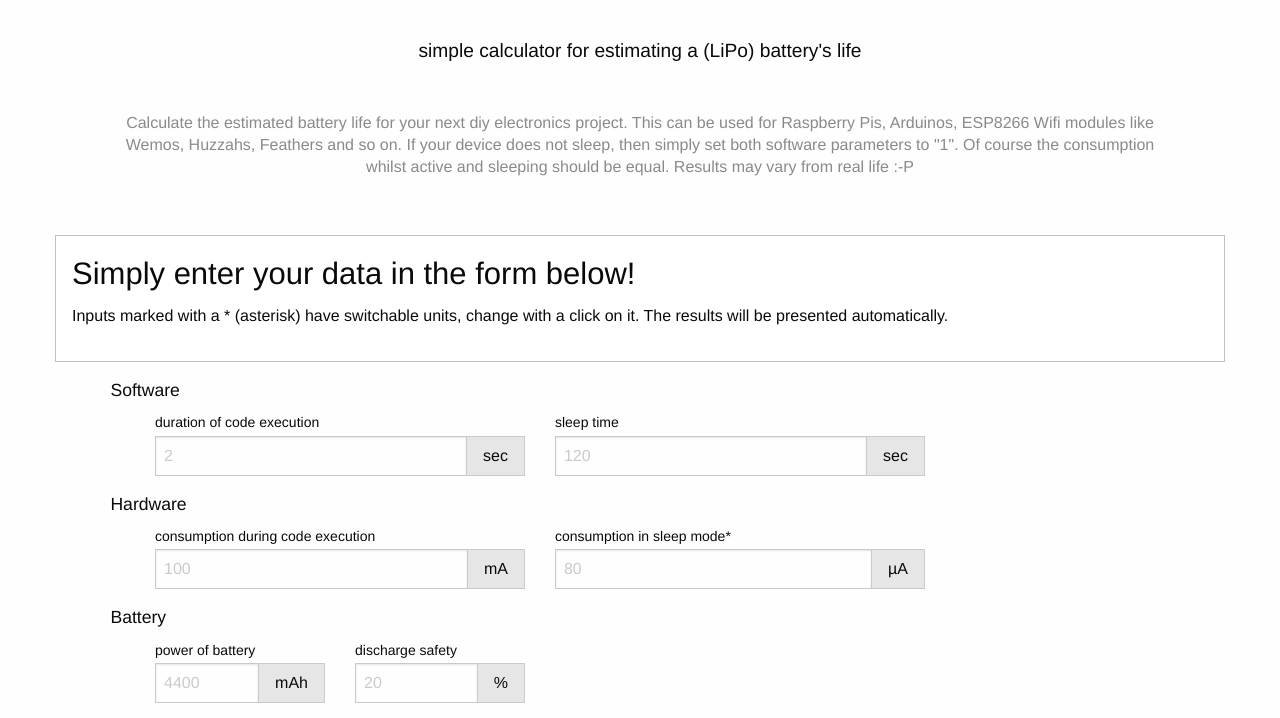
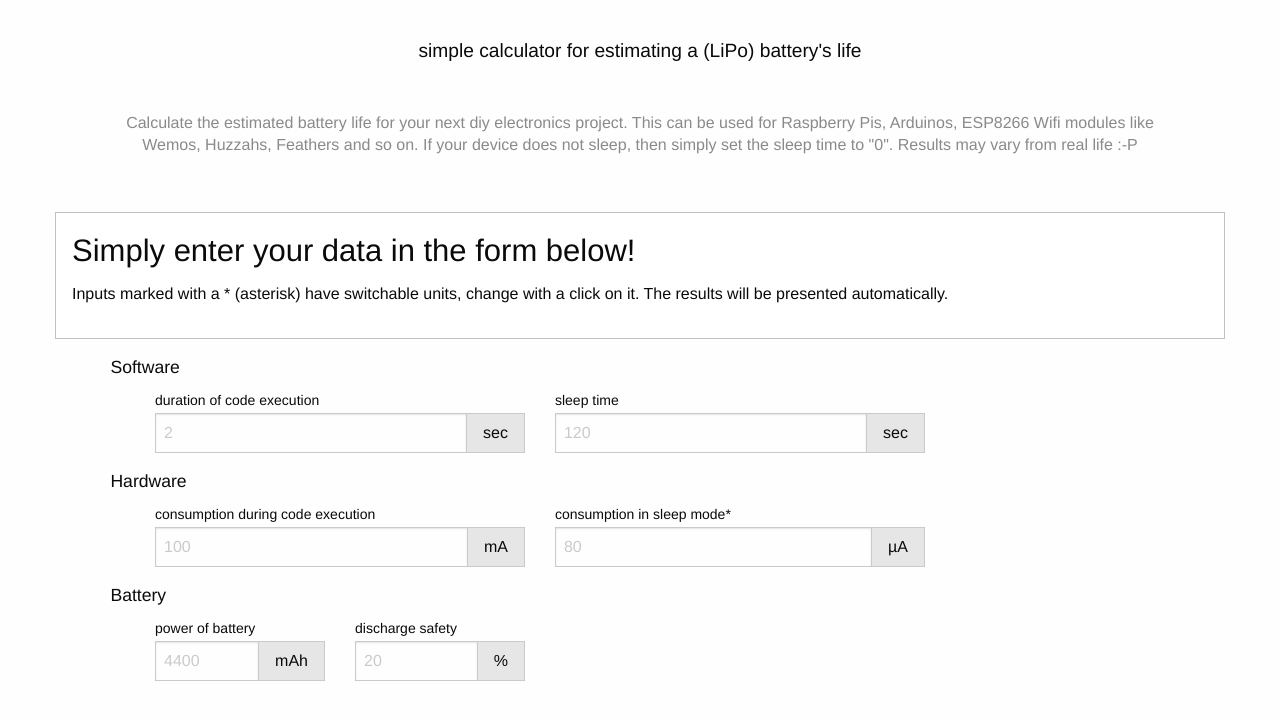
Before and after one commit to PavelKar/of-things, a PHP site: page /battery-life-calculator.php in a window 1280 px wide. Shown: the top 718 px of the page. Run offline with PHP 8.4, Linux system fonts and the light colour scheme.

Commit message:
helper text

```diff
--- a/battery-life-calculator.php
+++ b/battery-life-calculator.php
@@ -10,7 +10,7 @@
     <div class="large-12 columns">
       <h1>simple calculator for estimating a (LiPo) battery's life</h1>
       <p class="subheader">
-				Calculate the estimated battery life for your next diy electronics project. This can be used for Raspberry Pis, Arduinos, ESP8266 Wifi modules like Wemos, Huzzahs, Feathers and so on. If your device does not sleep, then simply set both software parameters to "1". Of course the consumption whilst active and sleeping should be equal. Results may vary from real life :-P
+				Calculate the estimated battery life for your next diy electronics project. This can be used for Raspberry Pis, Arduinos, ESP8266 Wifi modules like Wemos, Huzzahs, Feathers and so on. If your device does not sleep, then simply set the sleep time to "0". Results may vary from real life :-P
 			</p>
     </div>
   </div>
```
